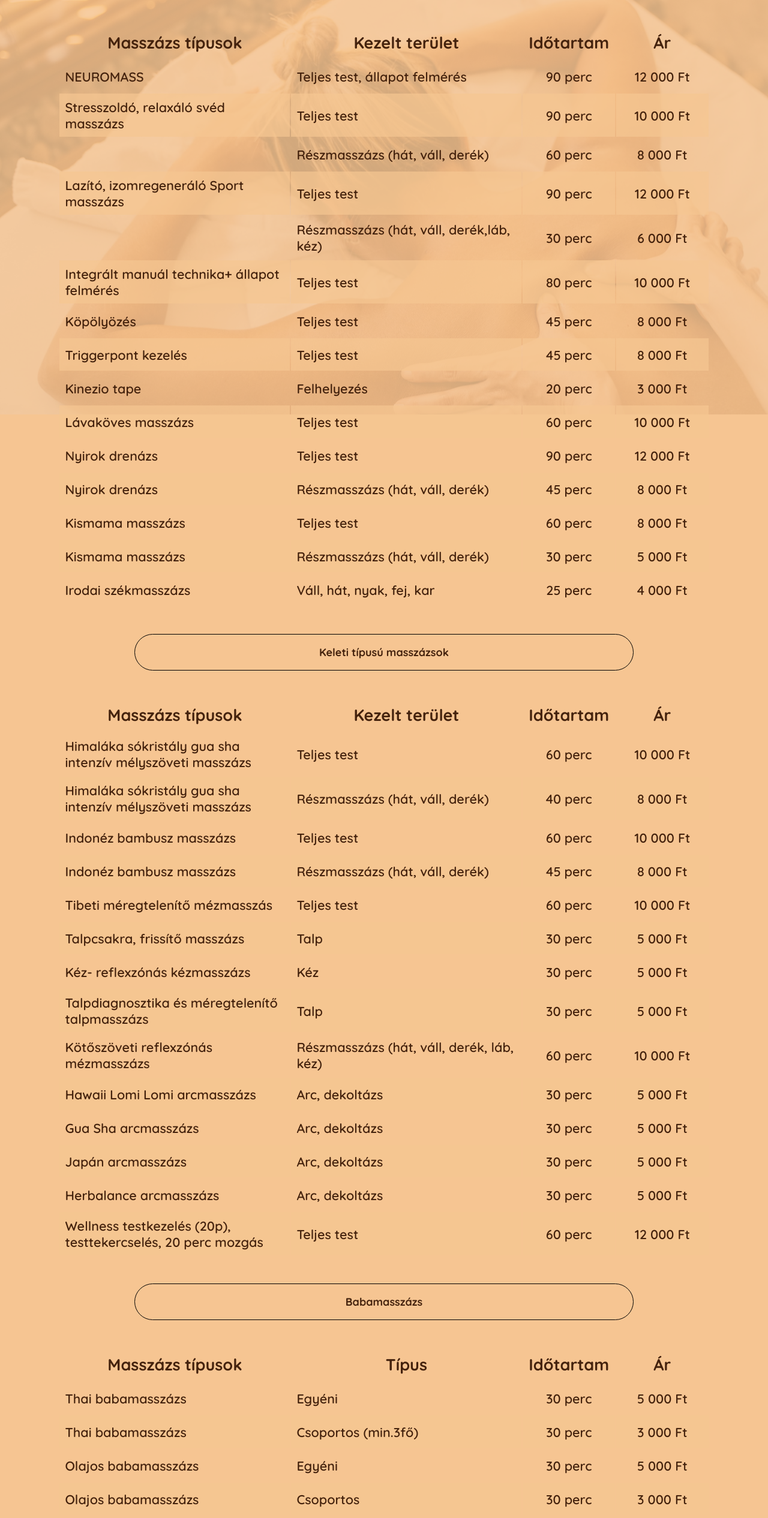
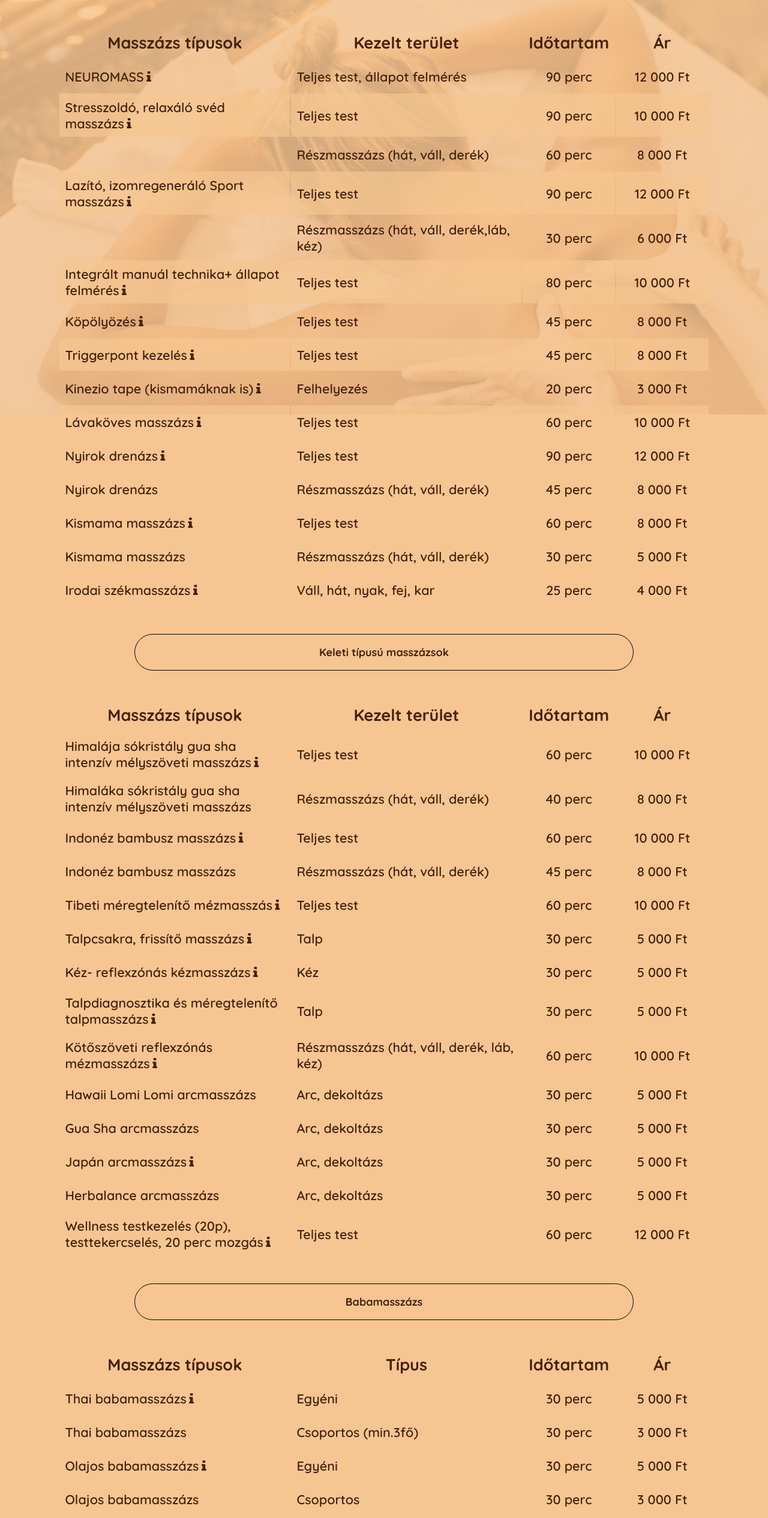
Before and after one commit to kristofkruller/e-vital-masszazs, a plain HTML site: page prices/prices.html in a window 1280 px wide. Shown: the part 189-2720 px from the top of the page at 60% size. Drawn offline with Linux system fonts and the light colour scheme; a web font is replaced by a local one.

Commit message:
mass content fix

```diff
--- a/landing/landing.css
+++ b/landing/landing.css
@@ -99,7 +99,7 @@
     flex-direction: column;
     justify-content: center;
     align-items: center;
-    gap: 3rem;
+    gap: 1.5rem;
     height: 0px;
     opacity: 0;
     transition: var(--defaultTransition);
@@ -195,7 +195,7 @@
 /*open!*/
 .show {
     height: auto;
-    padding: 0.5rem 2rem 0.5rem 2rem;
+    padding: 0.2rem 2rem 0.2rem 2rem;
     opacity: 1;
     font-size: 1rem;
     transition: var(--defaultTransition);
@@ -205,7 +205,7 @@
     cursor: default;
 }
 .opening .contact {
-    margin: 1rem 0;
+    margin: 0.5rem 0;
 }
 i.fa {
     width: 20px;
--- a/prices/prices.html
+++ b/prices/prices.html
@@ -61,13 +61,13 @@
                             <th>Ár</th>
                         </tr>
                         <tr>
-                            <td>NEUROMASS</td>
+                            <td>NEUROMASS<i class="fa fa-info"></i></td>
                             <td>Teljes test, állapot felmérés</td>
                             <td>90 perc</td>
                             <td>12 000 Ft</td>
                         </tr>
                         <tr class="d1">
-                            <td>Stresszoldó, relaxáló svéd masszázs</td>
+                            <td>Stresszoldó, relaxáló svéd masszázs<i class="fa fa-info"></i></td>
                             <td>Teljes test</td>
                             <td>90 perc</td>
                             <td>10 000 Ft</td>
@@ -79,7 +79,7 @@
                             <td>8 000 Ft</td>
                         </tr>
                         <tr class="d1">
-                            <td>Lazító, izomregeneráló Sport masszázs</td>
+                            <td>Lazító, izomregeneráló Sport masszázs<i class="fa fa-info"></i></td>
                             <td>Teljes test</td>
                             <td>90 perc</td>
                             <td>12 000 Ft</td>
@@ -91,37 +91,37 @@
                             <td>6 000 Ft</td>
                         </tr>
                         <tr class="d1">
-                            <td>Integrált manuál technika+ állapot felmérés</td>
+                            <td>Integrált manuál technika+ állapot felmérés<i class="fa fa-info"></i></td>
                             <td>Teljes test</td>
                             <td>80 perc</td>
                             <td>10 000 Ft</td>
                         </tr>
                         <tr>
-                            <td>Köpölyözés</td>
+                            <td>Köpölyözés<i class="fa fa-info"></i></td>
                             <td>Teljes test</td>
                             <td>45 perc</td>
                             <td>8 000 Ft</td>
                         </tr>
                         <tr class="d1">
-                            <td>Triggerpont kezelés</td>
+                            <td>Triggerpont kezelés<i class="fa fa-info"></i></td>
                             <td>Teljes test</td>
                             <td>45 perc</td>
                             <td>8 000 Ft</td>
                         </tr>
                         <tr>
-                            <td>Kinezio tape</td>
+                            <td>Kinezio tape (kismamáknak is)<i class="fa fa-info"></i></td>
                             <td>Felhelyezés</td>
                             <td>20 perc</td>
                             <td>3 000 Ft</td>
                         </tr>
                         <tr class="d1">
-                            <td>Lávaköves masszázs</td>
+                            <td>Lávaköves masszázs<i class="fa fa-info"></i></td>
                             <td>Teljes test</td>
                             <td>60 perc</td>
                             <td>10 000 Ft</td>
                         </tr>
                         <tr>
-                            <td>Nyirok drenázs</td>
+                            <td>Nyirok drenázs<i class="fa fa-info"></i></td>
                             <td>Teljes test</td>
                             <td>90 perc</td>
                             <td>12 000 Ft</td>
@@ -133,7 +133,7 @@
                             <td>8 000 Ft</td>
                         </tr>
                         <tr>
-                            <td>Kismama masszázs</td>
+                            <td>Kismama masszázs<i class="fa fa-info"></i></td>
                             <td>Teljes test</td>
                             <td>60 perc</td>
                             <td>8 000 Ft</td>
@@ -145,7 +145,7 @@
                             <td>5 000 Ft</td>
                         </tr>
                         <tr>
-                            <td>Irodai székmasszázs</td>
+                            <td>Irodai székmasszázs<i class="fa fa-info"></i></td>
                             <td>Váll, hát, nyak, fej, kar</td>
                             <td>25 perc</td>
                             <td>4 000 Ft</td>
@@ -162,7 +162,7 @@
                         <th>Ár</th>
                     </tr>
                     <tr>
-                        <td>Himaláka sókristály gua sha intenzív mélyszöveti masszázs</td>
+                        <td>Himalája sókristály gua sha intenzív mélyszöveti masszázs<i class="fa fa-info"></i></td>
                         <td>Teljes test</td>
                         <td>60 perc</td>
                         <td>10 000 Ft</td>
@@ -174,7 +174,7 @@
                         <td>8 000 Ft</td>
                     </tr>
                     <tr>
-                        <td>Indonéz bambusz masszázs</td>
+                        <td>Indonéz bambusz masszázs<i class="fa fa-info"></i></td>
                         <td>Teljes test</td>
                         <td>60 perc</td>
                         <td>10 000 Ft</td>
@@ -186,31 +186,31 @@
                         <td>8 000 Ft</td>
                     </tr>
                     <tr>
-                        <td>Tibeti méregtelenítő mézmasszás</td>
+                        <td>Tibeti méregtelenítő mézmasszás<i class="fa fa-info"></i></td>
                         <td>Teljes test</td>
                         <td>60 perc</td>
                         <td>10 000 Ft</td>
                     </tr>
                     <tr class="d1">
-                        <td>Talpcsakra, frissítő masszázs</td>
+                        <td>Talpcsakra, frissítő masszázs<i class="fa fa-info"></i></td>
                         <td>Talp</td>
                         <td>30 perc</td>
                         <td>5 000 Ft</td>
                     </tr>
                     <tr>
-                        <td>Kéz- reflexzónás kézmasszázs</td>
+                        <td>Kéz- reflexzónás kézmasszázs<i class="fa fa-info"></i></td>
                         <td>Kéz</td>
                         <td>30 perc</td>
                         <td>5 000 Ft</td>
                     </tr>
                     <tr class="d1">
-                        <td>Talpdiagnosztika és méregtelenítő talpmasszázs</td>
+                        <td>Talpdiagnosztika és méregtelenítő talpmasszázs<i class="fa fa-info"></i></td>
                         <td>Talp</td>
                         <td>30 perc</td>
                         <td>5 000 Ft</td>
                     </tr>
                     <tr>
-                        <td>Kötőszöveti reflexzónás mézmasszázs</td>
+                        <td>Kötőszöveti reflexzónás mézmasszázs<i class="fa fa-info"></i></td>
                         <td>Részmasszázs (hát, váll, derék, láb, kéz)</td>
                         <td>60 perc</td>
                         <td>10 000 Ft</td>
@@ -228,7 +228,7 @@
                         <td>5 000 Ft</td>
                     </tr>
                     <tr class="d1">
-                        <td>Japán arcmasszázs</td>
+                        <td>Japán arcmasszázs<i class="fa fa-info"></i></td>
                         <td>Arc, dekoltázs</td>
                         <td>30 perc</td>
                         <td>5 000 Ft</td>
@@ -240,7 +240,7 @@
                         <td>5 000 Ft</td>
                     </tr>
                     <tr class="d1">
-                        <td>Wellness testkezelés (20p), testtekercselés, 20 perc mozgás</td>
+                        <td>Wellness testkezelés (20p), testtekercselés, 20 perc mozgás<i class="fa fa-info"></i></td>
                         <td>Teljes test</td>
                         <td>60 perc</td>
                         <td>12 000 Ft</td>
@@ -257,7 +257,7 @@
                         <th>Ár</th>
                     </tr>
                     <tr>
-                        <td>Thai babamasszázs</td>
+                        <td>Thai babamasszázs<i class="fa fa-info"></i></td>
                         <td>Egyéni</td>
                         <td>30 perc</td>
                         <td>5 000 Ft</td>
@@ -269,7 +269,7 @@
                         <td>3 000 Ft</td>
                     </tr>
                     <tr>
-                        <td>Olajos babamasszázs</td>
+                        <td>Olajos babamasszázs<i class="fa fa-info"></i></td>
                         <td>Egyéni</td>
                         <td>30 perc</td>
                         <td>5 000 Ft</td>
--- a/prices/style.css
+++ b/prices/style.css
@@ -108,3 +108,7 @@
 .price > a p {
     font-size: .5rem;
 }
+.price .prices-content .fa.fa-info {
+    margin-left: 0.25rem;
+    cursor: pointer;
+}
```
Also changed, not shown: index.html (+1 -1 lines), massages/massages.html (+0 -35 lines).
